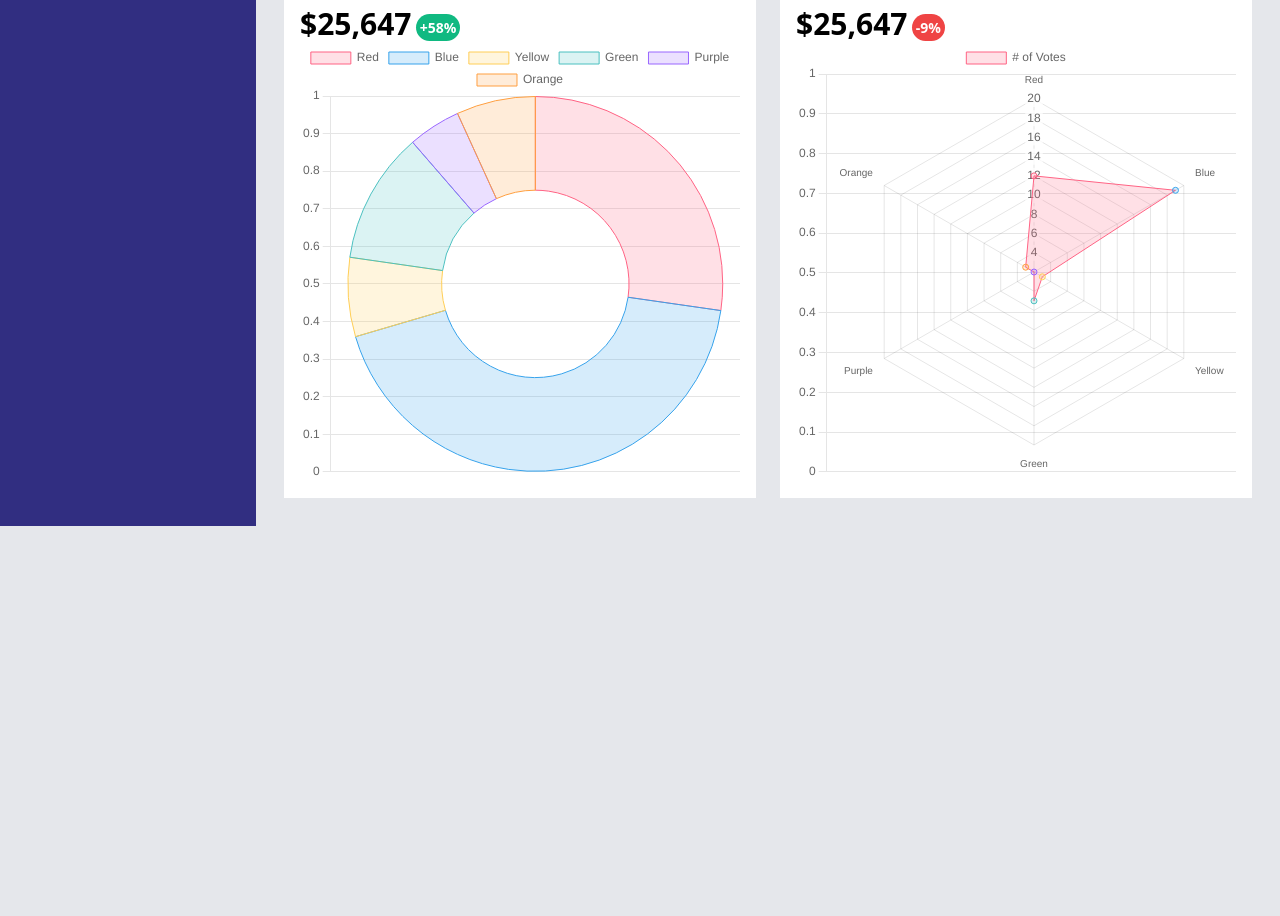
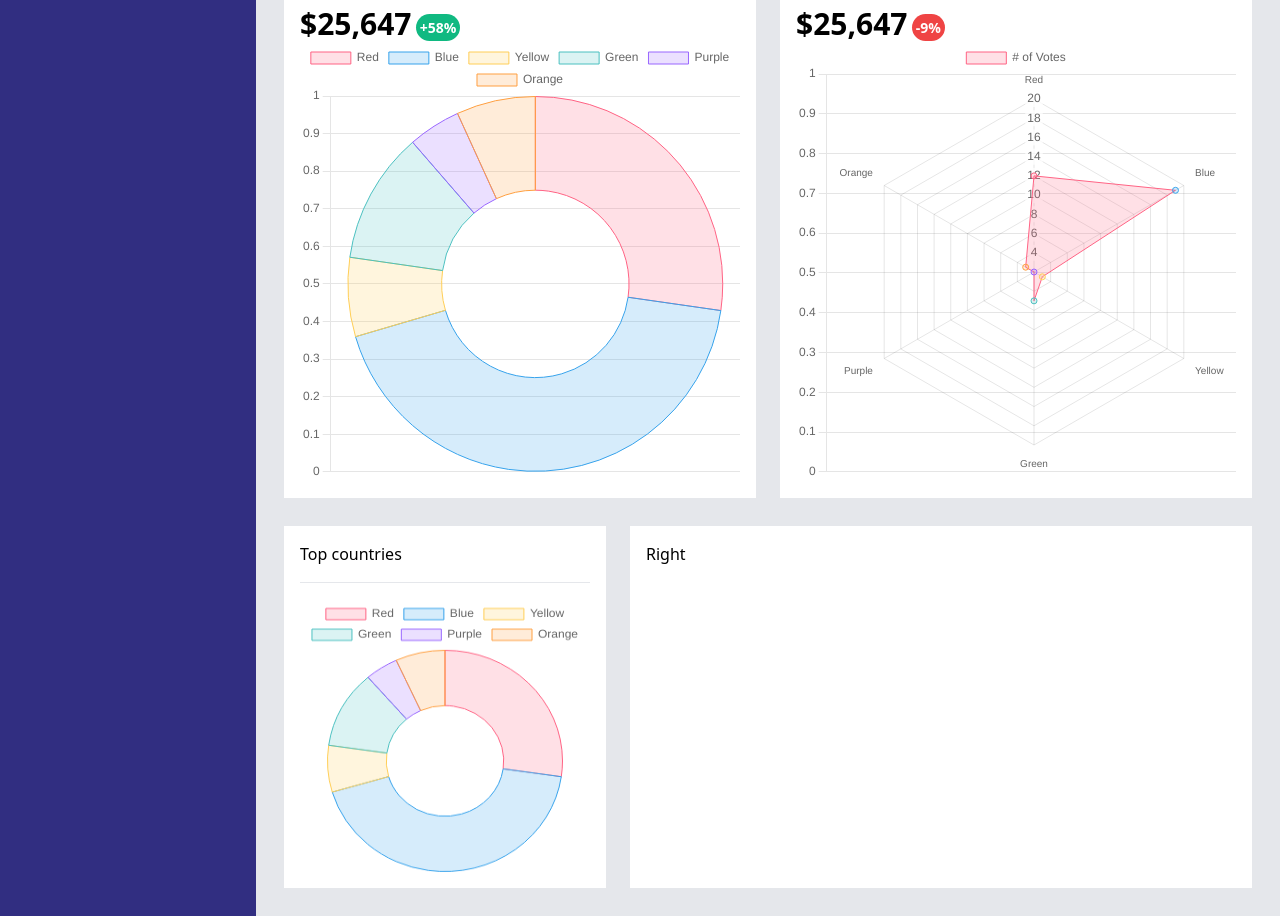
Before and after one commit to SalimKobi/DASHBOARD, a website: page public/index.html in a window 1280 px wide. Shown: the part 822-1738 px from the top of the page. Before the commit the page ends 1348 px from the top, so only its background shows below. Drawn offline with nearby package versions, Linux system fonts and the light colour scheme; files that its build step writes are made by us from their sources.

Commit message:
added chart for the top countries section

```diff
--- a/public/index.html
+++ b/public/index.html
@@ -149,12 +149,21 @@
             <canvas id="chart4"></canvas>
           </div>
         </div>
+
+        <div class="card-container flex m-7 space-x-6">
+          <div class="bg-white w-1/3 p-4 divide-y divide-gray-200">
+            <div class="bg-white pb-4">Top countries</div>
+            <canvas id="chart5" class="pt-4"></canvas>
+          </div>
+          <div class="bg-white w-2/3 p-4">Right</div>
+        </div>
       </div>
       <script>
         const ctx = document.getElementById("chart1").getContext("2d");
         const ctx2 = document.getElementById("chart2").getContext("2d");
         const ctx3 = document.getElementById("chart3").getContext("2d");
         const ctx4 = document.getElementById("chart4").getContext("2d");
+        const ctx5 = document.getElementById("chart5").getContext("2d");
         const myChart = new Chart(ctx, {
           type: "bar",
           data: {
@@ -302,6 +311,39 @@
             },
           },
         });
+
+        const myChart5 = new Chart(ctx5, {
+          type: "doughnut",
+          data: {
+            labels: ["Red", "Blue", "Yellow", "Green", "Purple", "Orange"],
+            datasets: [
+              {
+                label: "# of Votes",
+                data: [12, 19, 3, 5, 2, 3],
+                backgroundColor: [
+                  "rgba(255, 99, 132, 0.2)",
+                  "rgba(54, 162, 235, 0.2)",
+                  "rgba(255, 206, 86, 0.2)",
+                  "rgba(75, 192, 192, 0.2)",
+                  "rgba(153, 102, 255, 0.2)",
+                  "rgba(255, 159, 64, 0.2)",
+                ],
+                borderColor: [
+                  "rgba(255, 99, 132, 1)",
+                  "rgba(54, 162, 235, 1)",
+                  "rgba(255, 206, 86, 1)",
+                  "rgba(75, 192, 192, 1)",
+                  "rgba(153, 102, 255, 1)",
+                  "rgba(255, 159, 64, 1)",
+                ],
+                borderWidth: 1,
+              },
+            ],
+          },
+          options: {
+            scales: {},
+          },
+        });
       </script>
     </div>
   </body>
```
